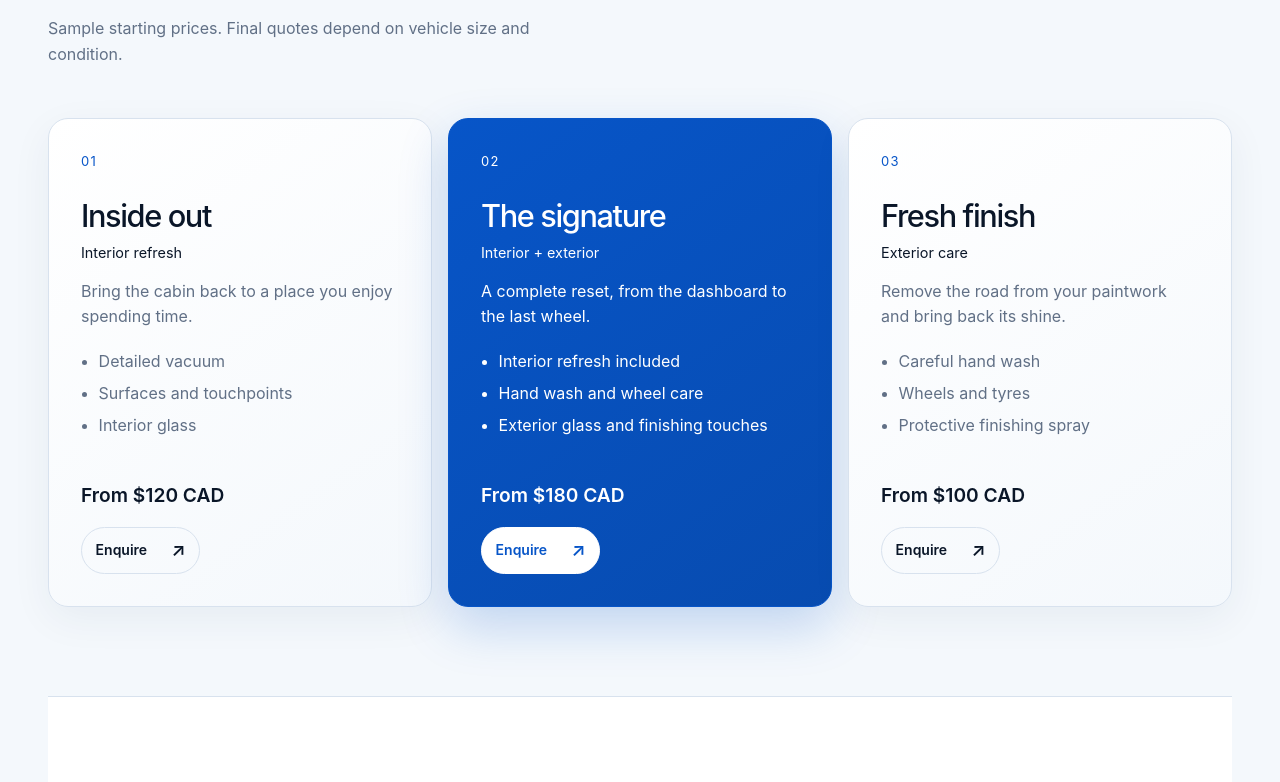
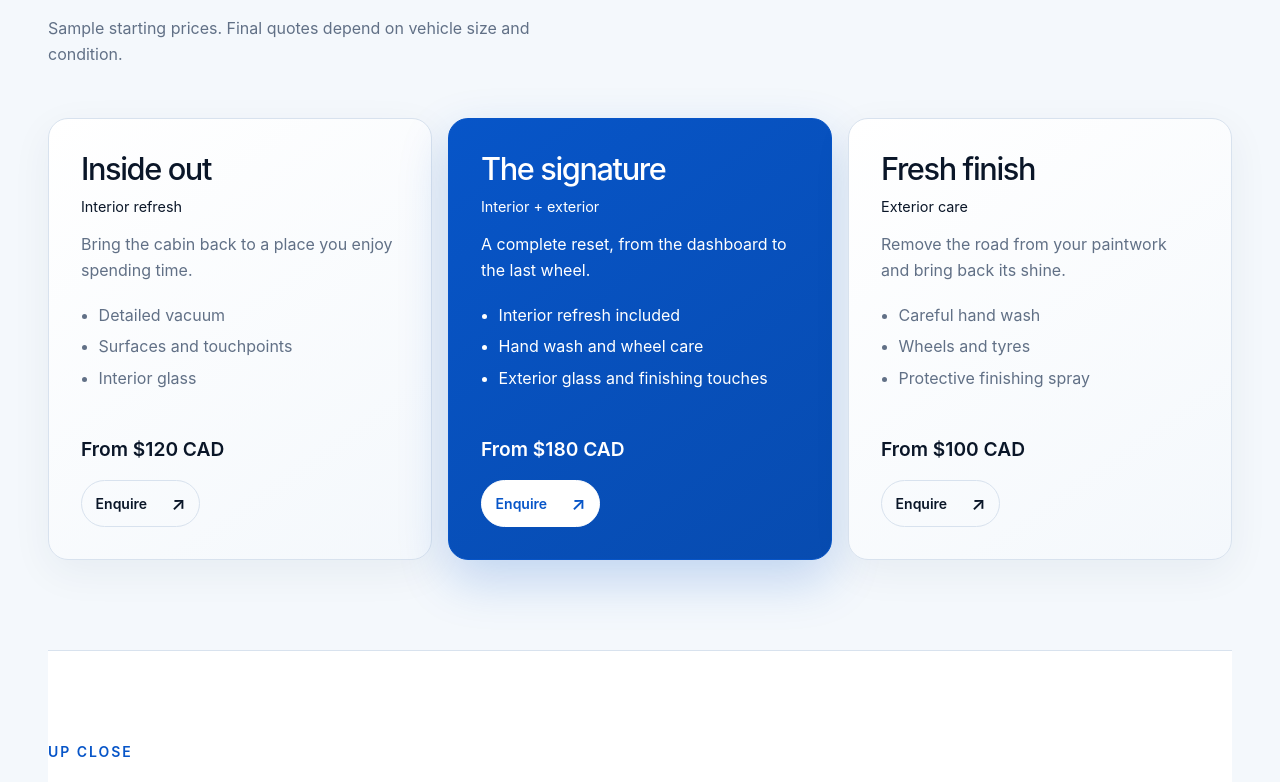
Before and after one commit to Alvintol/basic-electric-showcase-template, a React (Vite) app: page / in a window 1280 px wide. Shown: the part 1014-1796 px from the top of the page. Built offline with nearby package versions, Linux system fonts and the light colour scheme.

Commit message:
Update src/sections/Services.tsx for card fitting

```diff
--- a/src/sections/Services.tsx
+++ b/src/sections/Services.tsx
@@ -6,8 +6,7 @@ export const Services = ({ section }: { section: ServicesSection }) => (
   <section className="section services container" id={section.id} aria-labelledby={`${section.id}-title`}>
     <SectionIntro section={section} />
     <div className="services-grid">
-      {section.items.map((item, index) => <article className="service-card" key={item.id}>
-        <span className="item-number" aria-hidden="true">{String(index + 1).padStart(2, '0')}</span>
+      {section.items.map((item) => <article className="service-card" key={item.id}>
         <div className="service-body"><h3>{item.title}</h3>
           {item.subtitle && <p className="service-subtitle">{item.subtitle}</p>}
           <p>{item.description}</p>
```
